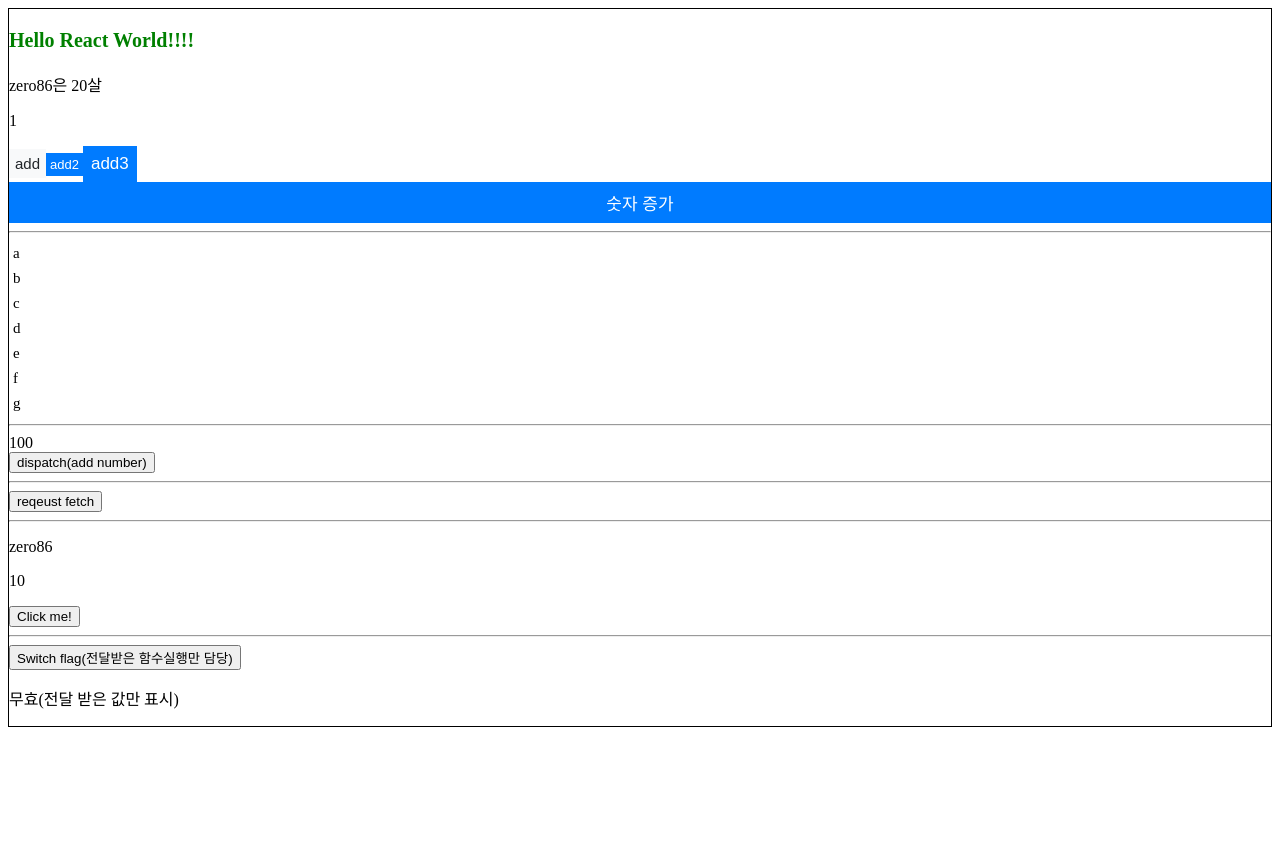
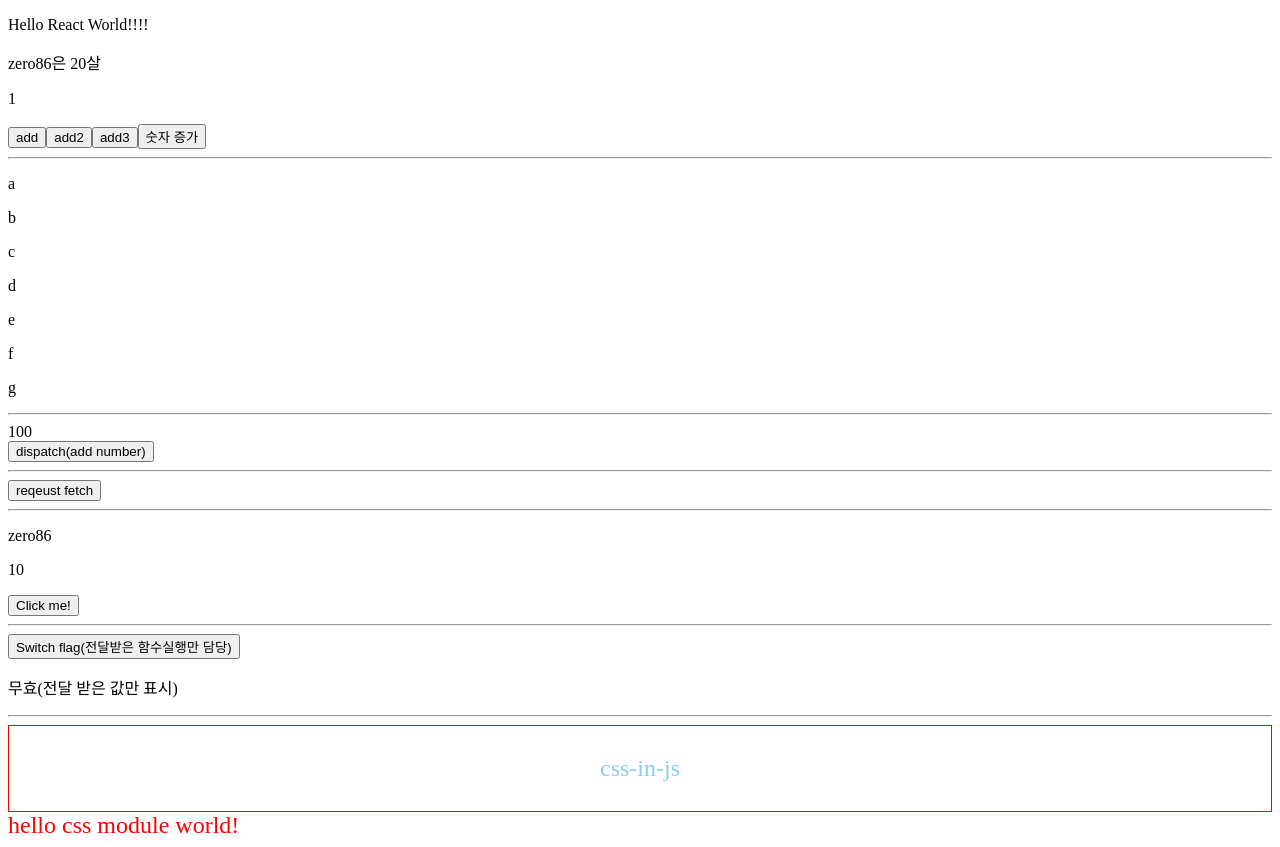
Before and after one commit to katanazero86/react-example, a React app: page / in a window 1280 px wide. Before the commit the page ends 800 px from the top, so only its background shows below. Built offline with nearby package versions, Linux system fonts and the light colour scheme.

Commit message:
css 관련 예제 해보기

```diff
--- a/src/components/App.js
+++ b/src/components/App.js
@@ -6,6 +6,8 @@ import ButtonBasic from './atoms/ButtonBasic';
 import StoreTest from './StoreTest';
 import UserCardWrapper from './userCard/UserCardWrapper';
 import SwitchContainer from './switch/SwitchContainer';
+import CssInJsExample from './style/CssInJsExample';
+import CssModuleExample from './style/CssModuleExample';
 
 // 함수형 컴포넌트
 // props 매개변수를 가진다 (컴포넌트 속성)
@@ -33,6 +35,9 @@ function App({name, age}) {
             <UserCardWrapper/>
             <hr/>
             <SwitchContainer/>
+            <hr/>
+            <CssInJsExample/>
+            <CssModuleExample/>
         </div>
     );
 
--- /dev/null
+++ b/src/components/style/CssInJsExample.js
@@ -0,0 +1,27 @@
+import React from 'react';
+
+// css-in-js
+// js 안에 css 를 삽입하고 효율적으로 이를 객체로 다루는 접근법
+// 가상클래스 및 미디어쿼리는 지원하지 않는것이 단점
+
+const style = {
+    color : 'skyblue',
+    fontSize : '24px',
+    textAlign : 'center'
+}
+
+function CssInJsExample(props) {
+
+    return (
+        <div style={{border : '1px solid red', padding : '5px'}}>
+            <p style={style}>
+                css-in-js
+            </p>
+        </div>
+    )
+
+
+}
+
+
+export default CssInJsExample
--- /dev/null
+++ b/src/components/style/CssModuleExample.js
@@ -0,0 +1,15 @@
+import React from 'react';
+import styles from './CssModuleExample.module.css';
+
+function CssModuleExample(props) {
+
+    console.log(styles);
+    return (
+        <div className={styles.hello}>
+            hello css module world!
+        </div>
+    )
+}
+
+
+export default CssModuleExample
--- /dev/null
+++ b/src/components/style/CssModuleExample.module.css
@@ -0,0 +1,4 @@
+.hello {
+    color : red;
+    font-size : 24px
+}
--- a/webpack.config.js
+++ b/webpack.config.js
@@ -22,7 +22,9 @@ module.exports = {
             },
             {
                 test: /\.(css)/,
-                use: [MiniCssExtractPlugin.loader, { loader: 'css-loader', options : {sourceMap: true} }]
+                use: [MiniCssExtractPlugin.loader, { loader: 'css-loader', options : {sourceMap: true, modules: {
+                    localIdentName: '[local]-[hash:base64:5]'
+                }} }],
             },
             {
                 test: /\.(scss)/,
```
